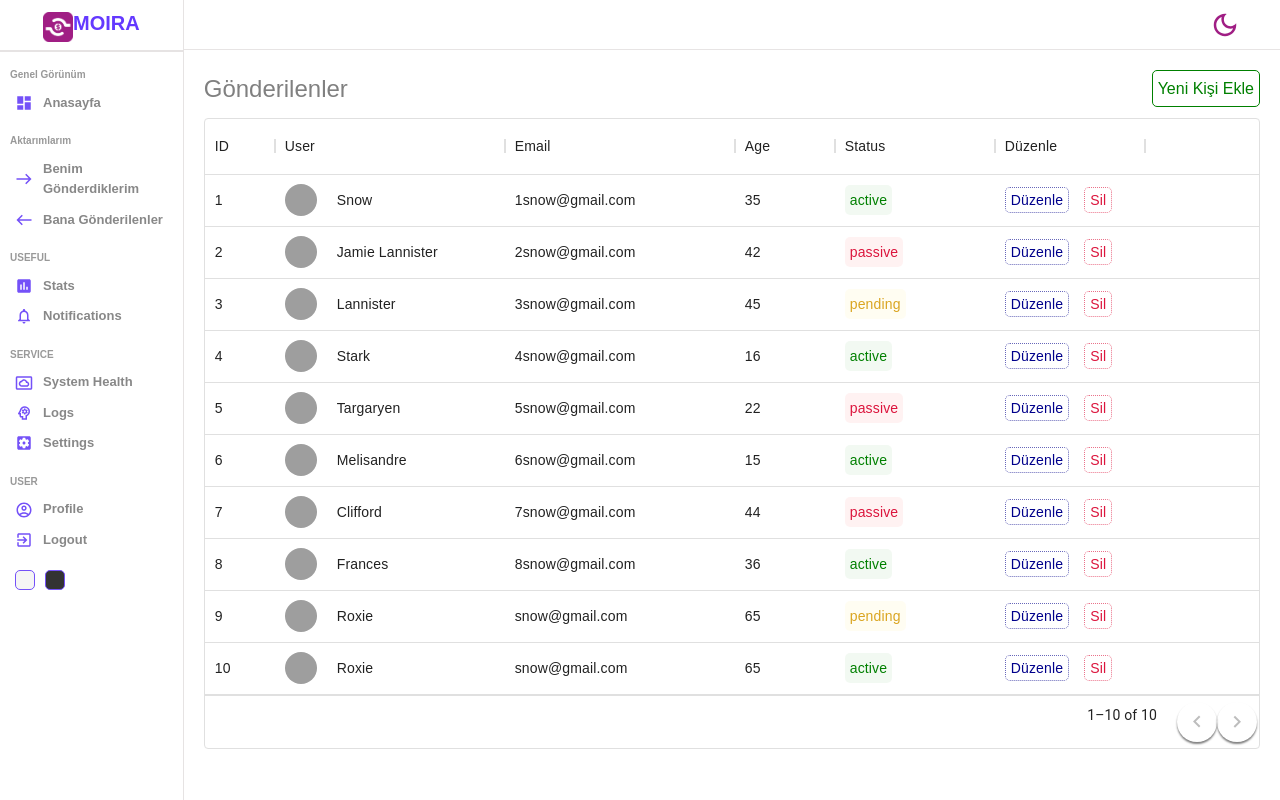
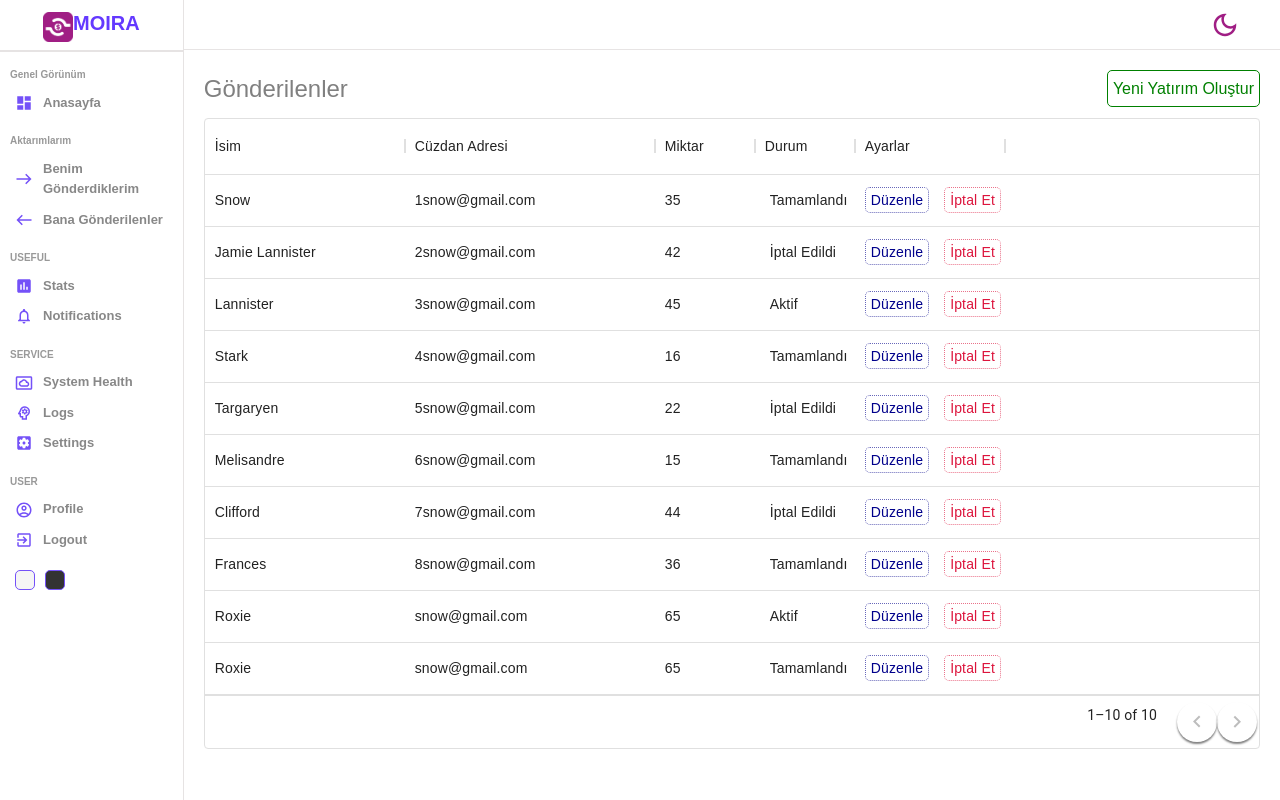
Before and after one commit to Smart-Contract-Intertech/Smart-Contract-Frontend, a React (Create React App) app in the folder Dashboard/: page /users in a window 1280 px wide. Built offline with nearby package versions, Linux system fonts and the light colour scheme; grey boxes are pictures that could not be loaded.

Commit message:
newtransfer

```diff
--- a/Dashboard/src/components/datatable/Datatable.jsx
+++ b/Dashboard/src/components/datatable/Datatable.jsx
@@ -13,7 +13,7 @@
 
   const actionColumn = [{
     field: "değişiklik",
-    headerName: "Düzenle",
+    headerName: "Ayarlar",
     width: 150,
     renderCell: (params) => {
       return (
@@ -25,7 +25,7 @@
             className="deleteButton"
             onClick={() => handleDelete(params.row.id)}
           >
-            Sil
+            İptal Et
           </div>
         </div>
       );
@@ -36,9 +36,10 @@
       <div className="datatableTitle">
         Gönderilenler
         <Link to="/users/newtransfer" className="link">
-          Yeni Kişi Ekle<i></i>
+          Yeni Yatırım Oluştur<i></i>
         </Link>
       </div>
+      <Link to="/users/test" className="link">
         <DataGrid
           className="datagrid"
           rows={data}
@@ -46,6 +47,7 @@
           pageSize={10}
           rowsPerPageOptions={[10]}
         />
+      </Link>
     </div>
   );
 };
--- a/Dashboard/src/datatablesource.js
+++ b/Dashboard/src/datatablesource.js
@@ -1,33 +1,23 @@
 export const userColumns = [
-  { field: "id", headerName: "ID", width: 70 },
   {
-    field: "user",
-    headerName: "User",
-    width: 230,
-    renderCell: (params) => {
-      return (
-        <div className="cellWithImg">
-          <img className="cellImg" src={params.row.img} alt="avatar" />
-          {params.row.username}
-        </div>
-      );
-    },
+    field: "username",
+    headerName: "İsim",
+    width: 200,
   },
   {
-    field: "email",
-    headerName: "Email",
-    width: 230,
+    field: "address",
+    headerName: "Cüzdan Adresi",
+    width: 250,
   },
-
   {
-    field: "age",
-    headerName: "Age",
+    field: "amount",
+    headerName: "Miktar",
     width: 100,
   },
   {
     field: "status",
-    headerName: "Status",
-    width: 160,
+    headerName: "Durum",
+    width: 100,
     renderCell: (params) => {
       return (
         <div className={`cellWithStatus ${params.row.status}`}>
@@ -38,86 +28,75 @@
   },
 ];
 
-//temporary data
 export const userRows = [
   {
     id: 1,
     username: "Snow",
-    img: "https://images.pexels.com/photos/1820770/pexels-photo-1820770.jpeg?auto=compress&cs=tinysrgb&dpr=2&w=500",
-    status: "active",
-    email: "1snow@gmail.com",
-    age: 35,
+    status: "Tamamlandı",
+    address: "1snow@gmail.com",
+    amount: 35,
   },
   {
     id: 2,
     username: "Jamie Lannister",
-    img: "https://images.pexels.com/photos/1820770/pexels-photo-1820770.jpeg?auto=compress&cs=tinysrgb&dpr=2&w=500",
-    email: "2snow@gmail.com",
-    status: "passive",
-    age: 42,
+    address: "2snow@gmail.com",
+    status: "İptal Edildi",
+    amount: 42,
   },
   {
     id: 3,
     username: "Lannister",
-    img: "https://images.pexels.com/photos/1820770/pexels-photo-1820770.jpeg?auto=compress&cs=tinysrgb&dpr=2&w=500",
-    email: "3snow@gmail.com",
-    status: "pending",
-    age: 45,
+    address: "3snow@gmail.com",
+    status: "Aktif",
+    amount: 45,
   },
   {
     id: 4,
     username: "Stark",
-    img: "https://images.pexels.com/photos/1820770/pexels-photo-1820770.jpeg?auto=compress&cs=tinysrgb&dpr=2&w=500",
-    email: "4snow@gmail.com",
-    status: "active",
-    age: 16,
+    address: "4snow@gmail.com",
+    status: "Tamamlandı",
+    amount: 16,
   },
   {
     id: 5,
     username: "Targaryen",
-    img: "https://images.pexels.com/photos/1820770/pexels-photo-1820770.jpeg?auto=compress&cs=tinysrgb&dpr=2&w=500",
-    email: "5snow@gmail.com",
-    status: "passive",
-    age: 22,
+    address: "5snow@gmail.com",
+    status: "İptal Edildi",
+    amount: 22,
   },
   {
     id: 6,
     username: "Melisandre",
-    img: "https://images.pexels.com/photos/1820770/pexels-photo-1820770.jpeg?auto=compress&cs=tinysrgb&dpr=2&w=500",
-    email: "6snow@gmail.com",
-    status: "active",
-    age: 15,
+    address: "6snow@gmail.com",
+    status: "Tamamlandı",
+    amount: 15,
   },
   {
     id: 7,
     username: "Clifford",
-    img: "https://images.pexels.com/photos/1820770/pexels-photo-1820770.jpeg?auto=compress&cs=tinysrgb&dpr=2&w=500",
-    email: "7snow@gmail.com",
-    status: "passive",
-    age: 44,
+    address: "7snow@gmail.com",
+    status: "İptal Edildi",
+    amount: 44,
   },
   {
     id: 8,
     username: "Frances",
-    img: "https://images.pexels.com/photos/1820770/pexels-photo-1820770.jpeg?auto=compress&cs=tinysrgb&dpr=2&w=500",
-    email: "8snow@gmail.com",
-    status: "active",
-    age: 36,
+    address: "8snow@gmail.com",
+    status: "Tamamlandı",
+    amount: 36,
   },
   {
     id: 9,
     username: "Roxie",
-    img: "https://images.pexels.com/photos/1820770/pexels-photo-1820770.jpeg?auto=compress&cs=tinysrgb&dpr=2&w=500",
-    email: "snow@gmail.com",
-    status: "pending",
-    age: 65,
+    address: "snow@gmail.com",
+    status: "Aktif",
+    amount: 65,
   },
   {
     id: 10,
     username: "Roxie",
-    img: "https://images.pexels.com/photos/1820770/pexels-photo-1820770.jpeg?auto=compress&cs=tinysrgb&dpr=2&w=500",
-    email: "snow@gmail.com",
-    status: "active",
-    age: 65,
+    address: "snow@gmail.com",
+    status: "Tamamlandı",
+    amount: 65,
   },
 ];
--- a/Dashboard/src/pages/newtransfer/NewTransfer.jsx
+++ b/Dashboard/src/pages/newtransfer/NewTransfer.jsx
@@ -1,13 +1,45 @@
 import "./newtransfer.scss";
 import Sidebar from "../../components/sidebar/Sidebar";
 import Navbar from "../../components/navbar/Navbar";
-import { useState } from "react";
+import { useState, useEffect } from "react";
+import { notification } from "antd";
 
-const NewTransfer = ({ inputs, title }) => {
-    const [defaultName,setDefaultName]=useState("");
-    const [defaultAddress,setDefaultAddress]=useState("");
-    const [defaultAmount,setDefaultAmount]=useState("");
-    const [defaultDate,setDefaultDate]=useState("");
+const NewTransfer = () => {
+    const initialValues = {name: "", address: "", amount: "", date: ""};
+    const [formValues, setFormValues] = useState(initialValues);
+    const [formErrors, setFormErrors] = useState({});
+    const [isSubmit, setIsSubmit] = useState(false);
+    let today = new Date().toISOString().slice(0, 10);
+
+    const handleChange = (e) => {
+        const {name, value} = e.target;
+        setFormValues({...formValues, [name]: value});
+    };
+
+    const handleSubmit = (e) => {
+        e.preventDefault();
+        setFormErrors(validate(formValues));
+        setIsSubmit(true);
+    };
+
+    const validate = (values) => {
+        const errors = {};
+        if(!values.name){
+            errors.name = "İsim boş bırakılamaz!";
+        }
+        if(!values.address){
+            errors.address = "Cüzdan adresi boş bırakılamaz!";
+        }
+        if(!values.amount){
+            errors.amount = "Miktar boş bırakılamaz!";
+        }
+        if(!values.date){
+            errors.date = "Tarih boş bırakılamaz!";
+        }else if(values.date < today){
+            errors.date = "Lütfen gelecek bir tarih giriniz!"
+        }
+        return errors;
+    };
 
     return (
         <div className="new">
@@ -15,40 +47,37 @@
             <div className="newContainer">
                 <Navbar />
                 <div className="top">
-                    <h1>{title}</h1>
+                    <h1>Yeni Yatırım</h1>
                 </div>
                 <div className="bottom">
                     <div className="right">
-                        <form>
-                            <div className="formInput" key="">
+                        {Object.keys(formErrors).length === 0 && isSubmit ? (<div className="ui message success"style={{fontWeight:"bold", color:"GrayText"}}>Yatırım Başarıyla İletildi!</div>) :
+                        (<div className="ui message success" style={{fontWeight:"bold", color:"GrayText"}}>Yatırım Gerçekleştirilemiyor!</div>)}
+                        <form onSubmit={handleSubmit}>
+                            <div name="myForm" className="formInput" key="">
                                 <label>İsim:</label>
-                                <input type="text" value={defaultName} onChange={(e)=>setDefaultName(e.target.value)}></input>
+                                <input type="text" name="name" value={formValues.name} onChange={handleChange}></input>
                                 <br/>
+                                <p style={{color:'red'}}>{formErrors.name}</p>
                                 <br/>
                                 <label>Cüzdan Adresi:</label>
-                                <input type="text" value={defaultAddress} onChange={(e)=>setDefaultAddress(e.target.value)}></input>
+                                <input type="text" name="address" value={formValues.address} onChange={handleChange}></input>
                                 <br/>
+                                <p style={{color:'red'}}>{formErrors.address}</p>
                                 <br/>
                                 <label>Miktar:</label>
-                                <input type="text" value={defaultAmount} onChange={(e)=>setDefaultAmount(e.target.value)}></input>
+                                <input type="number" name="amount" value={formValues.amount} onChange={handleChange}></input>
                                 <br/>
+                                <p style={{color:'red'}}>{formErrors.amount}</p>
                                 <br/>
                                 <label>Tarih:</label>
-                                <input type="date" value={defaultDate} onChange={(e)=>setDefaultDate(e.target.value)}></input>
+                                <input type="date" name="date" value={formValues.date} onChange={handleChange}></input>
                                 <br/>
+                                <p style={{color:'red'}}>{formErrors.date}</p>
                                 <br/>
                                 <button>Gönder</button>
                             </div>
                         </form>
-                        {/*<form>
-                            {inputs.map((input) => (
-                                <div className="formInput" key={input.id}>
-                                <label>{input.label}</label>
-                                <input type={input.type} placeholder={input.placeholder} />
-                                </div>
-                            ))}
-                            <button value={defaultName} onChange={(e)=>setDefaultName(e.target.value)}>Gönder</button>
-                        </form>*/}
                     </div>
                 </div>
             </div>
--- a/Dashboard/src/pages/newtransfer/newtransfer.scss
+++ b/Dashboard/src/pages/newtransfer/newtransfer.scss
@@ -49,15 +49,16 @@
                             border-bottom: 1px solid gray;
                         }
 
-                        button {
-                            width: 150px;
-                            padding: 10px;
-                            border: none;
-                            background-color: teal;
-                            color: white;
-                            font-weight: bold;
-                            cursor: pointer;
-                            margin-top: 10px;
+                        button{
+                            width: "150px";
+                            padding: "10px";
+                            border: "none";
+                            background-color: "teal";
+                            color: "white";
+                            font-weight: "bold";
+                            cursor: "pointer";
+                            margin-top: "0px";
+                            border-radius: "10px";
                         }
                     }
                 }
```
Lines whose indentation alone changed are shown as unchanged.
